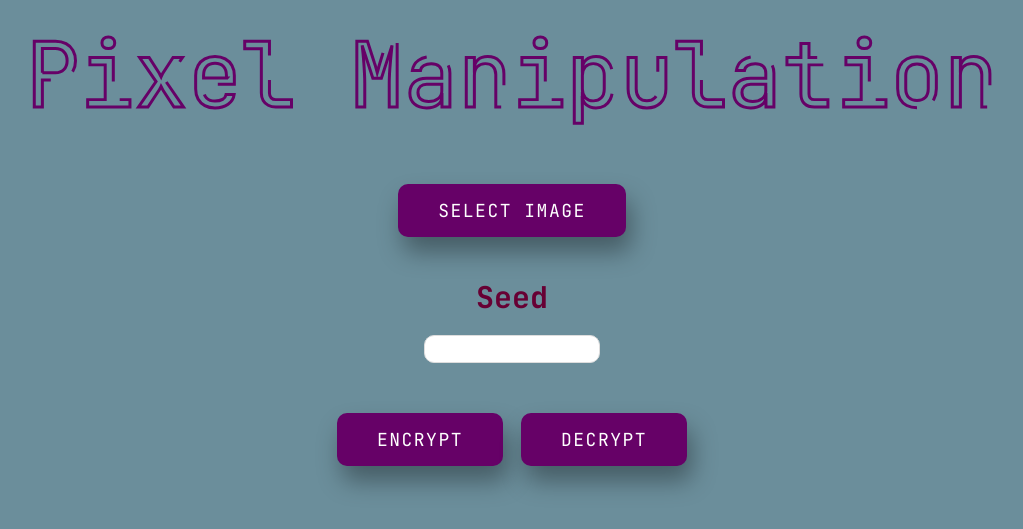
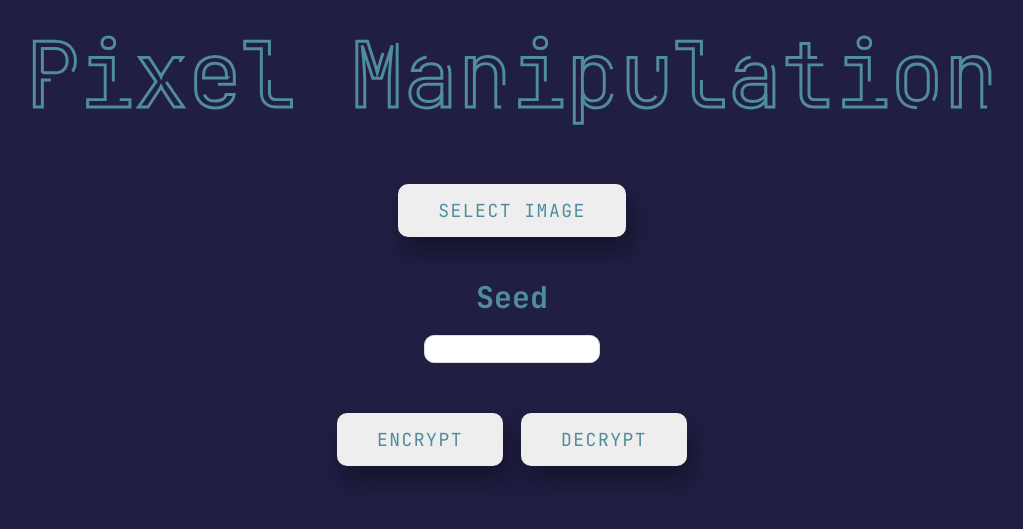
Before and after one commit to hansu0419/PRODIGY_CS_02, a Flask app: page / in a window 1280 px wide. Shown: the top 529 px of the page, without its empty margins (128-1151 px from the left). Run offline with Flask 3, Linux system fonts and the light colour scheme.

Commit message:
updated style.css

```diff
--- a/static/style.css
+++ b/static/style.css
@@ -1,11 +1,11 @@
 /* General styles */
 :root {
-    --dark1: #6b8e9b;
-    --accent1: #660167;
-    --accent2: #ff4081;
+    --dark1: #201E43;
+    --accent1: #EEEEEE;
+    --accent2: #134B70;
     --light2: #EAEAF0;
     --light1: #f5f5f5;
-    --mono: #670034;
+    --mono: #508C9B;
     --image: #1d1339;
     color: white;
     background-color: var(--dark1);
@@ -42,44 +42,10 @@ body {
     flex-direction: column;
 }
 
-#dropzone {
-    margin: 20px;
-    max-width: 400px;
-    width: 100%;
-    background: var(--light1);
-    padding: 30px;
-    border-radius: 30px;
-    box-shadow: 5px 15px 25px rgba(0, 0, 0, 0.35);
-}
-
-#dropArea {
-    border: 2px dashed #ccc;
-    padding: 20px;
-    text-align: center;
-}
-
-#image-container {
-    display: flex;
-    flex-direction: column;
-    border: 2px var(--accent2);
-    padding: 20px;
-    text-align: center;
-    background-color: var(--light1);
-    border-radius: 100px;
-}
-
-#image-container img {
-    max-width: 100%;
-    max-height: 200px;
-    min-height: 100px;
-    object-fit: cover;
-    cursor: pointer; /* Added cursor pointer for clickable image */
-}
-
 button {
     padding: 10px 20px;
     background-color: var(--accent1);
-    color: white;
+    color: var(--mono);
     border: none;
     cursor: pointer;
     font-size: 18px;
@@ -117,7 +83,7 @@ input[type="number"] {
 .file-label {
     display: inline-block;
     text-transform: uppercase;
-    color: #fff;
+    color: var(--mono);
     background: var(--accent1);
     text-align: center;
     padding: 15px 40px;
@@ -161,16 +127,30 @@ svg text {
 	font-size: 3rem;
 }
 @keyframes stroke {
-	0%   {
-		fill: rgba(102,1,103,0); stroke: rgba(102,1,103,1);
-		stroke-dashoffset: 25%; stroke-dasharray: 0 50%; stroke-width: 2;
-	}
-	70%  {fill: rgba(102,1,103,0); stroke: rgba(102,1,103,1); }
-	80%  {fill: rgba(102,1,103,0); stroke: rgba(102,1,103,1); stroke-width: 3; }
-	100% {
-		fill: rgba(102,1,103,1); stroke: rgba(102,1,103,0);
-		stroke-dashoffset: -25%; stroke-dasharray: 50% 0; stroke-width: 0;
-	}
+    0% {
+        fill: rgba(80, 140, 155, 0); /* Transparent fill using rgba */
+        stroke: #508C9B;
+        stroke-dashoffset: 25%;
+        stroke-dasharray: 0 50%;
+        stroke-width: 2;
+    }
+    70% {
+        fill: rgba(80, 140, 155, 0); /* Transparent fill using rgba */
+        stroke: #508C9B;
+    }
+    80% {
+        fill: rgba(80, 140, 155, 0); /* Transparent fill using rgba */
+        stroke: #508C9B;
+        stroke-width: 3;
+    }
+    100% {
+        fill: #508C9B;
+        stroke: rgba(80, 140, 155, 0); /* Transparent stroke using rgba */
+        stroke-dashoffset: -25%;
+        stroke-dasharray: 50% 0;
+        stroke-width: 0;
+    }
 }
 
-.wrapper {background-color: #6B8E9B};
+
+.wrapper {background-color: #201E43};
```
